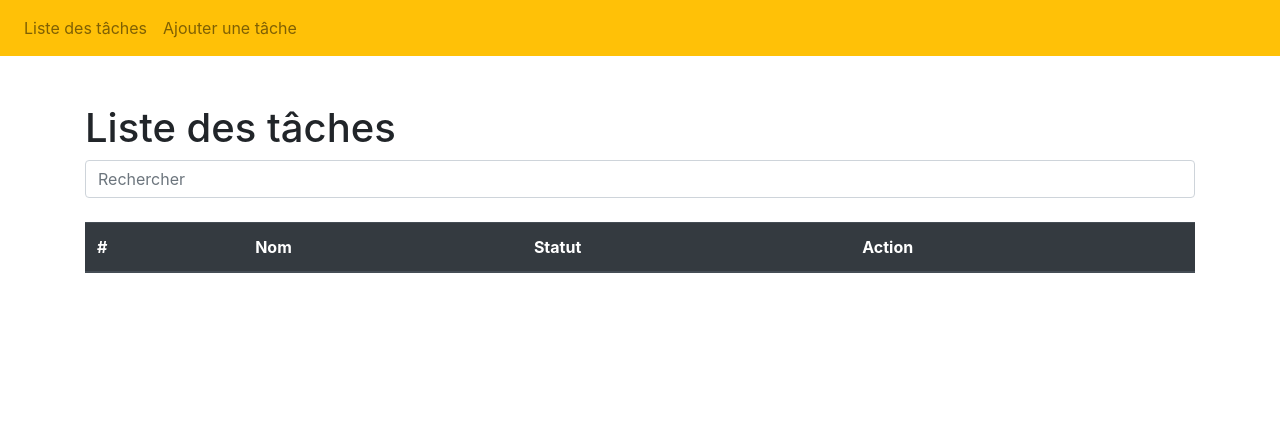
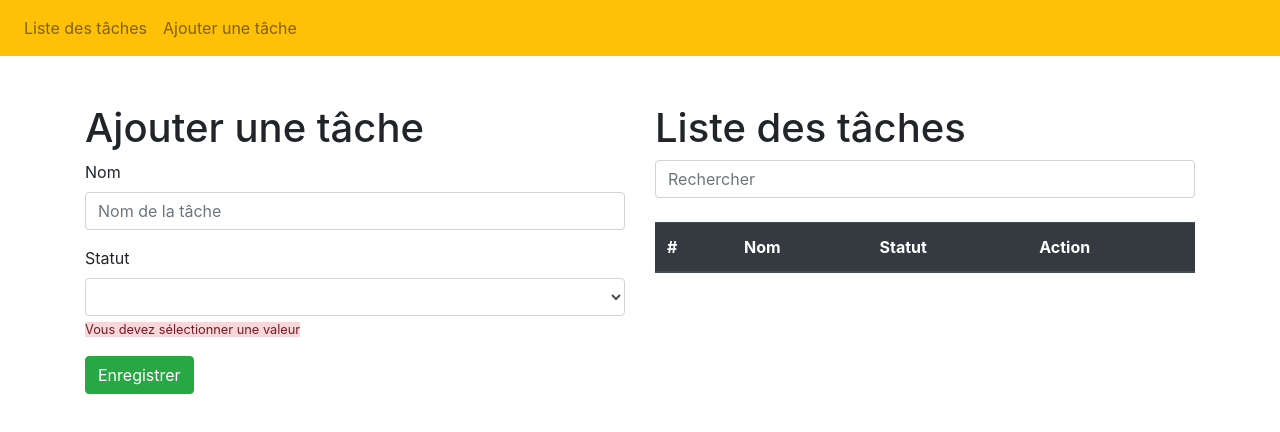
Before and after one commit to MelanieMorin/angular-tasklist, an Angular app: page /list in a window 1280 px wide. Shown: the top 432 px of the page. Built offline with nearby package versions, Linux system fonts and the light colour scheme.

Commit message:
partage de service entre 2 composants

```diff
--- a/src/app/create/create.component.html
+++ b/src/app/create/create.component.html
@@ -1,4 +1,4 @@
-<div class="container mt-5">
+
   <h1>Ajouter une tâche</h1>
   <form [formGroup]="taskForm" (ngSubmit)="submit()">
     <div class="form-group">
@@ -17,4 +17,3 @@
 
     <button type="submit" class="btn btn-success">Enregistrer</button>
   </form>
-</div>
--- a/src/app/create/create.component.ts
+++ b/src/app/create/create.component.ts
@@ -1,18 +1,18 @@
-import { Component, OnInit } from '@angular/core';
+import { Component, Input, OnInit } from '@angular/core';
 import { FormBuilder, Validators } from '@angular/forms';
-import { TaskService } from '../services/task.service';
+import { Task } from '../models/task';
 
 @Component({
   selector: 'app-create',
   templateUrl: './create.component.html',
-  styleUrls: ['./create.component.sass'],
-  providers: [TaskService]
+  styleUrls: ['./create.component.sass']
 })
 export class CreateComponent implements OnInit {
 
+  @Input() service;
+
   constructor(
-    private fb: FormBuilder,
-    private taskService: TaskService
+    private fb: FormBuilder
   )
   {  }
 
@@ -32,7 +32,7 @@ export class CreateComponent implements OnInit {
   );
 
   submit(): void {
-    this.taskService.add(this.taskForm.value);
+    this.service.add(this.taskForm.value);
   }
 
   ngOnInit() {
--- a/src/app/list/list.component.html
+++ b/src/app/list/list.component.html
@@ -1,4 +1,11 @@
 <div class="container mt-5">
+  <div class="row">
+
+    <div class="col-6">
+      <app-create [service]="taskService"></app-create>
+    </div>
+
+    <div class="col-6">
       <h1>Liste des tâches</h1>
 
       <input placeholder="Rechercher" [(ngModel)]="keywords" (input)="search()" type="text" class="form-control" />
@@ -17,7 +24,7 @@
             <th>
               Statut
             </th>
-        <th>
+            <th colspan="2">
               Action
             </th>
           </tr>
@@ -36,7 +43,13 @@
             <td>
               <button (click)="task.changeStatus()" class="btn btn-success">Changer le statut</button>
             </td>
+            <td>
+              <button (click)="delete(task)" class="btn btn-danger">Supprimer</button>
+            </td>
           </tr>
         </tbody>
       </table>
     </div>
+
+  </div>
+</div>
--- a/src/app/list/list.component.ts
+++ b/src/app/list/list.component.ts
@@ -10,12 +10,6 @@ import { TaskService } from '../services/task.service';
 })
 export class ListComponent implements OnInit {
 
-  tasks:Task[] /*= [
-    new Task(1, 'Dire à Sam d\'arrêter de boire', false),
-    new Task(2, 'Partir de l\'IMIE', false),
-    new Task(3, 'Dormir 9h', false),
-    new Task(4, 'Acheter du beaufort', false)
-  ];*/
   defaults: Task[];
   keywords:string = '';
 
@@ -26,6 +20,11 @@ export class ListComponent implements OnInit {
 
   ngOnInit() {
 
+  }
+
+
+  delete(task:Task): void{
+    this.taskService.remove(task);
   }
 
   search() {
```
Lines whose indentation alone changed are shown as unchanged.
